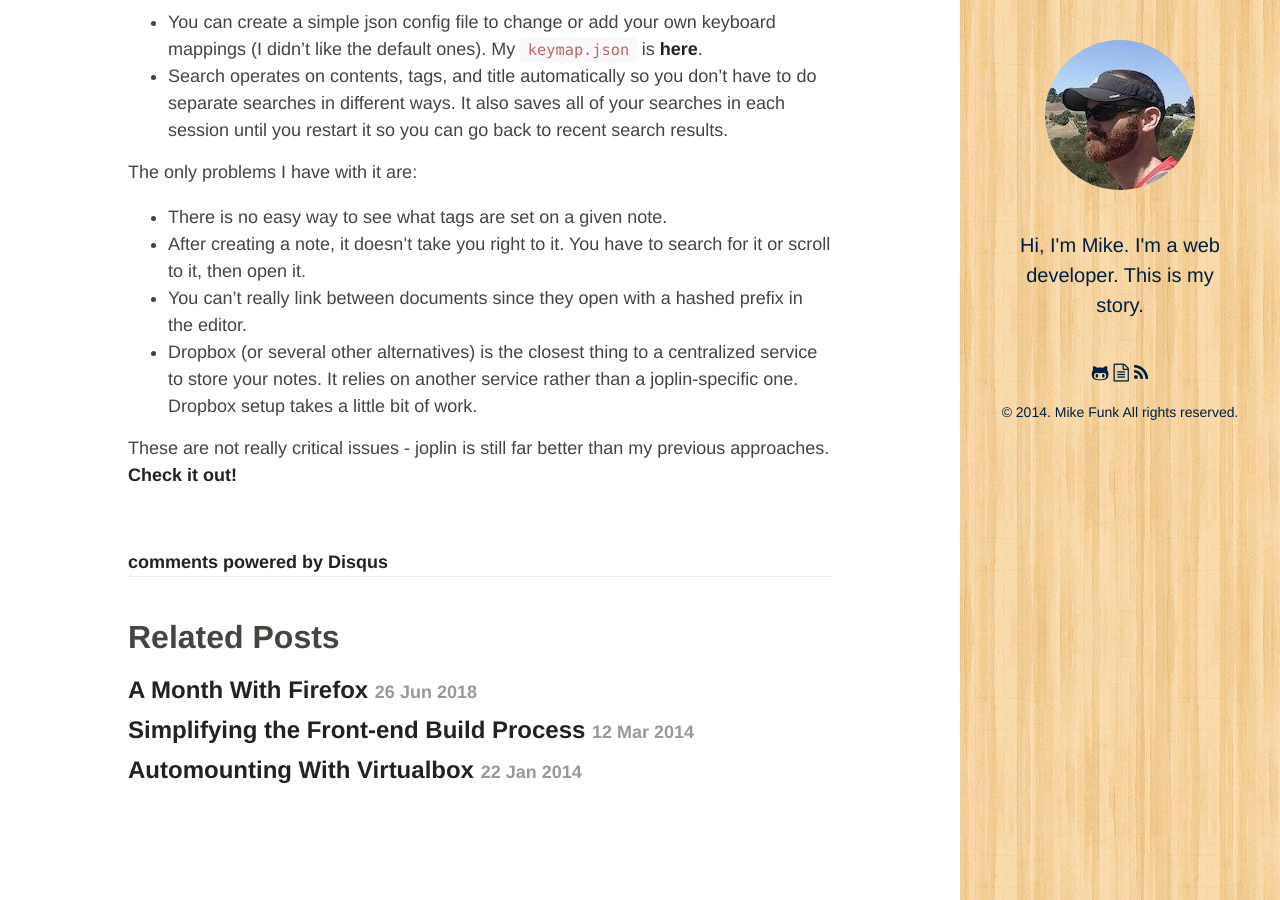
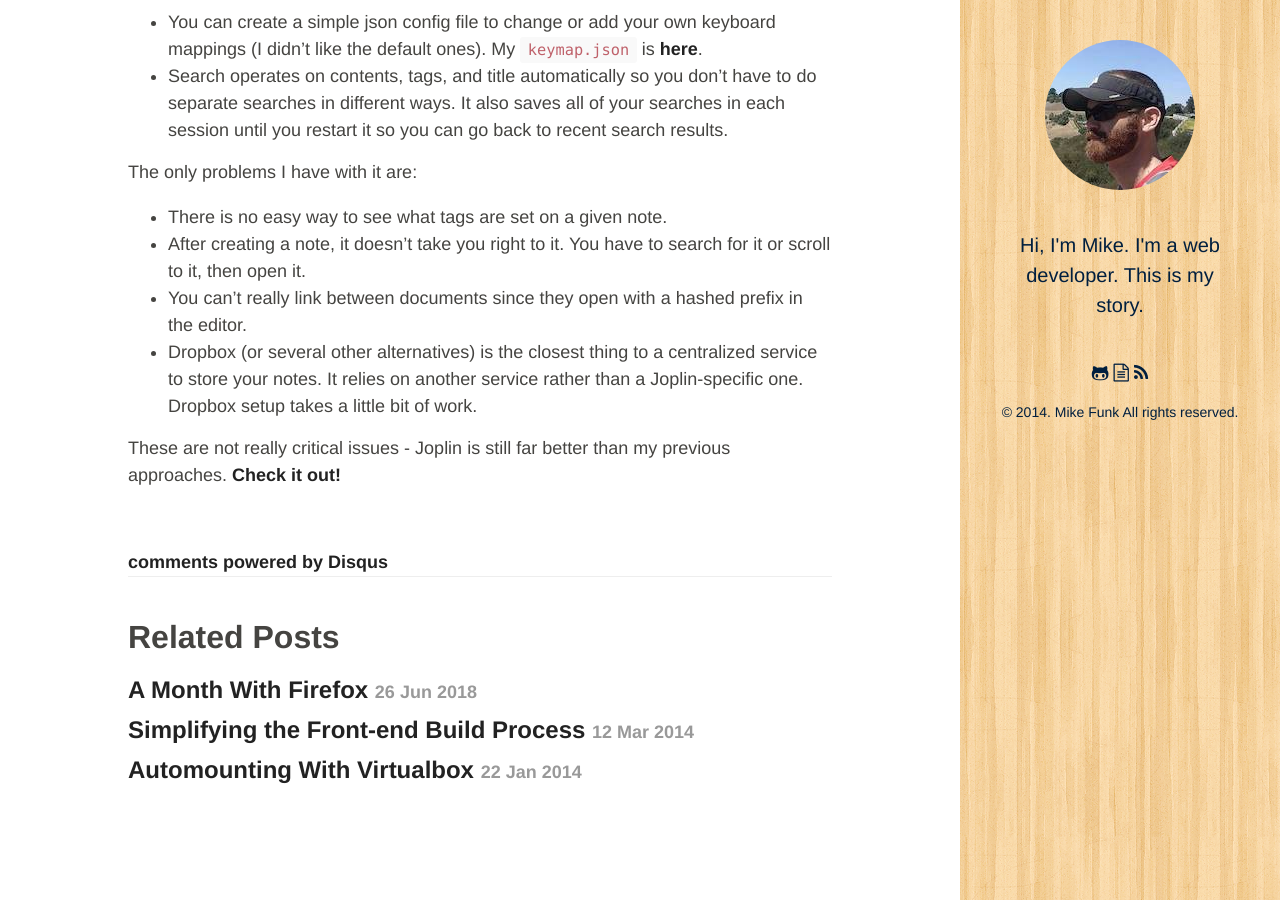
Before and after one commit to mikedfunk/mikedfunk.github.io, a Jekyll site: the page built from _posts/2018-07-09-my-note-taking-system.md, in a window 1280 px wide and 900 px high, scrolled down 1179 px. Built offline with Jekyll 4.4.1, drawn with Linux system fonts in a browser that asks for light colours; nearby versions of some CDN libraries; comment, search, counter and statistics services are not loaded.

Commit message:
Update to ruby 3

```diff
--- a/Gemfile
+++ b/Gemfile
@@ -1,5 +1,7 @@
+source 'https://rubygems.org'
+
 gem 'github-pages'
 gem 'jekyll-paginate'
 gem 'pygments.rb'
 gem 'rdiscount'
-source 'https://rubygems.org'
+gem "webrick", "~> 1.7"
--- a/_posts/2018-07-09-my-note-taking-system.md
+++ b/_posts/2018-07-09-my-note-taking-system.md
@@ -4,11 +4,11 @@ title: My Note-Taking System
 ---
 
 I was using [xolox/vim-notes](https://github.com/xolox/vim-notes) for a while, but I didn't like their format. I also disliked that you couldn't put anything in folders, and that their markdown support was sketchy. So I switched to [vimwiki](https://github.com/vimwiki/vimwiki). I didn't like that either - there's no automatic index, it clobbers my markdown syntax plugin in a way that screws up regular markdown files, and really it barely provided any helpful tools for regular notes except for enter to link a word. What I really needed was notes with tags, being able to browse tags, and fuzzy search notes, contents, and tags. I also needed to encrypt my notes and sync them in some way. I had been using a private git repo for this but I was looking for something more robust.
+
+For this I have settled on [Joplin](https://joplin.cozic.net/).
 <!--more-->
 
-For this I have settled on [joplin](https://joplin.cozic.net/).
-
-<img src="{{ site.url }}/public/images/joplin.png" width="2452" height="1516" alt="joplin" />
+<img src="{{ site.url }}/public/images/joplin.png" width="2452" height="1516" alt="Joplin" />
 *Joplin in action*
 
 It has an awesome 3-paned layout to browse and preview notes, tags, and search results. Enter opens a note in vim. It all gets saved to a sqlite db file, which I then encrypt easily with [yadm](https://github.com/TheLocehiliosan/yadm) using gpg encryption. You can also sync with dropbox, box.net, onedrive, etc. Joplin also has desktop and mobile clients, which was a pain for me to access before. I'm much happier with this than the other solutions I've used. I love that it stays in the terminal and still lets me use vim to edit my notes. I can also preview notes as html - I just use a chrome extension for this: [Markdown Preview Plus](https://chrome.google.com/webstore/detail/markdown-preview-plus/febilkbfcbhebfnokafefeacimjdckgl). I open the file in the browser and done. It auto-refreshes too.
@@ -23,6 +23,6 @@ The only problems I have with it are:
 * There is no easy way to see what tags are set on a given note.
 * After creating a note, it doesn't take you right to it. You have to search for it or scroll to it, then open it.
 * You can't really link between documents since they open with a hashed prefix in the editor.
-* Dropbox (or several other alternatives) is the closest thing to a centralized service to store your notes. It relies on another service rather than a joplin-specific one. Dropbox setup takes a little bit of work.
+* Dropbox (or several other alternatives) is the closest thing to a centralized service to store your notes. It relies on another service rather than a Joplin-specific one. Dropbox setup takes a little bit of work.
 
-These are not really critical issues - joplin is still far better than my previous approaches. [Check it out!](https://joplin.cozic.net/)
+These are not really critical issues - Joplin is still far better than my previous approaches. [Check it out!](https://joplin.cozic.net/)
```
Also changed, not shown: Gemfile.lock.
